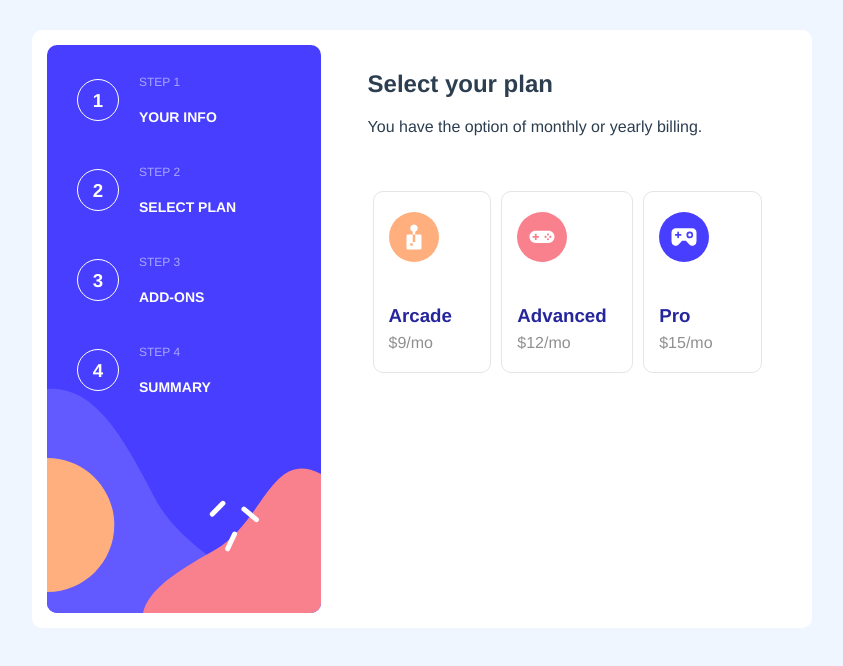
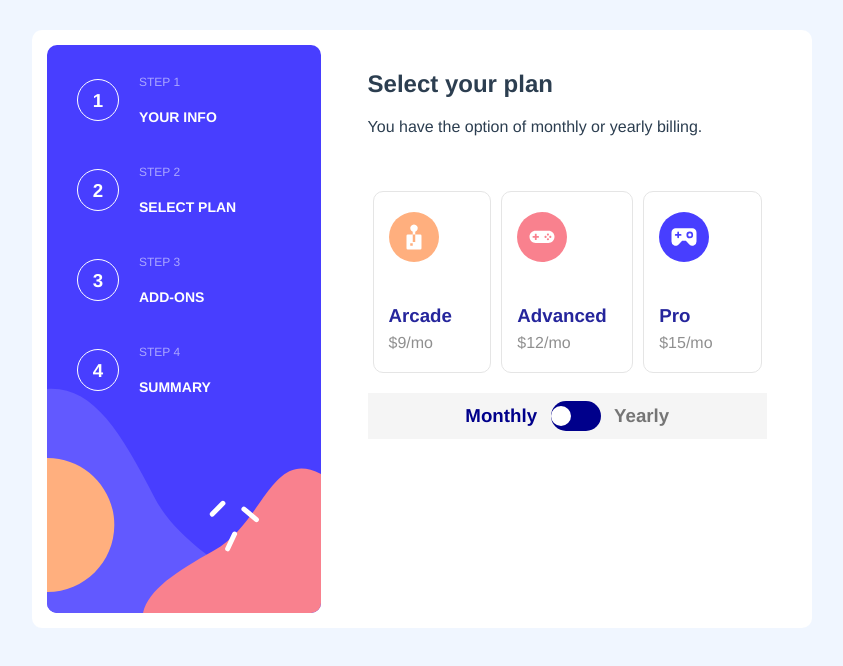
Before and after one commit to qudos4real/multi-step-form, a Vue app: page /SelectPlan in a window 1280 px wide. Shown: the top 666 px of the page, without its empty margins (218-1061 px from the left). Built offline with nearby package versions, Linux system fonts and the light colour scheme.

Commit message:
Added a yearly toggle

```diff
--- a/src/views/SelectPlan.vue
+++ b/src/views/SelectPlan.vue
@@ -7,6 +7,13 @@
       <h3>{{ plan.title }}</h3>
       <p>{{ plan.price }}</p>
     </div>
+  </div>
+  <div class="switch-time">
+    <h3 class="time" :class="{active : !yearly}">Monthly</h3>
+    <div class="switch">
+      <input type="checkbox" v-model="yearly">
+    </div>
+    <h3 class="time" :class="{active : yearly}">Yearly</h3>
   </div>
 </template>
 
@@ -32,14 +39,14 @@ export default {
           price: "$15/mo",
         },
       ],
-      selectArcade: false,
-      selectAdvanced: false,
-      selectPro: false,
+      yearly: false,
+      // selectArcade: false,
+      // selectAdvanced: false,
+      // selectPro: false,
     };
   },
   methods: {
     selectPlan(plan) {
-      console.log(plan.target.children[1].innerText);
 
       // if (plan.title === "arcade") {
       //   this.selectArcade = true;
@@ -83,7 +90,7 @@ export default {
   height: 50px;
   margin-bottom: 20px;
 }
-.plan h3 {
+.plan h3, .switch-time h3 {
   /* font-size: 14px; */
   font-weight: 700;
   color: rgba(0, 0, 139, 0.856);
@@ -94,4 +101,68 @@ export default {
   font-weight: 100;
   color: #00000070;
 }
+.switch-time {
+  display: flex;
+  justify-content: center;
+  align-items: center;
+  background-color: rgba(207, 203, 203, 0.205);
+  margin-top: 15px;
+  padding: 5px;
+}
+.switch-time>.time {
+  margin: 0 10px;
+  color: rgba(0, 0, 0, 0.521);
+}
+.time.active {
+  color: darkblue;
+}
+input[type="checkbox"] {
+  -webkit-appearance: none;
+  position: relative;
+  width: 50px;
+  height: 0;
+  border-radius: 20px;
+  background: darkblue;
+  transition: background 0.3s;
+  outline: none;
+  border: none;
+  cursor: pointer;
+}
+input[type="checkbox"]::after {
+  content: "";
+  position: absolute;
+  width: 1.25rem;
+  height: 1.25rem;
+  border-radius: 50%;
+  /* transform: translate(0%, 0%); */
+  background: #fff;
+  top: 5px;
+  left: 0;
+  transition: 0.3s;
+  border: none;
+  outline: none;
+}
+input[type="checkbox"]:checked::after {
+  left: 60%;
+}
+/* input[type="checkbox"]:checked {
+  background: #000000;
+}
+input[type="checkbox"]:before {
+  content: "";
+  position: absolute;
+  width: 20px;
+  height: 20px;
+  border-radius: 50%;
+  background: #fff;
+  top: 0;
+  left: 0;
+  transition: 0.3s;
+}
+input[type="checkbox"]:checked:before {
+  left: 20px;
+}
+ input[type="checkbox"]:checked {
+  background: #000000;
+}  */
 </style>
```
